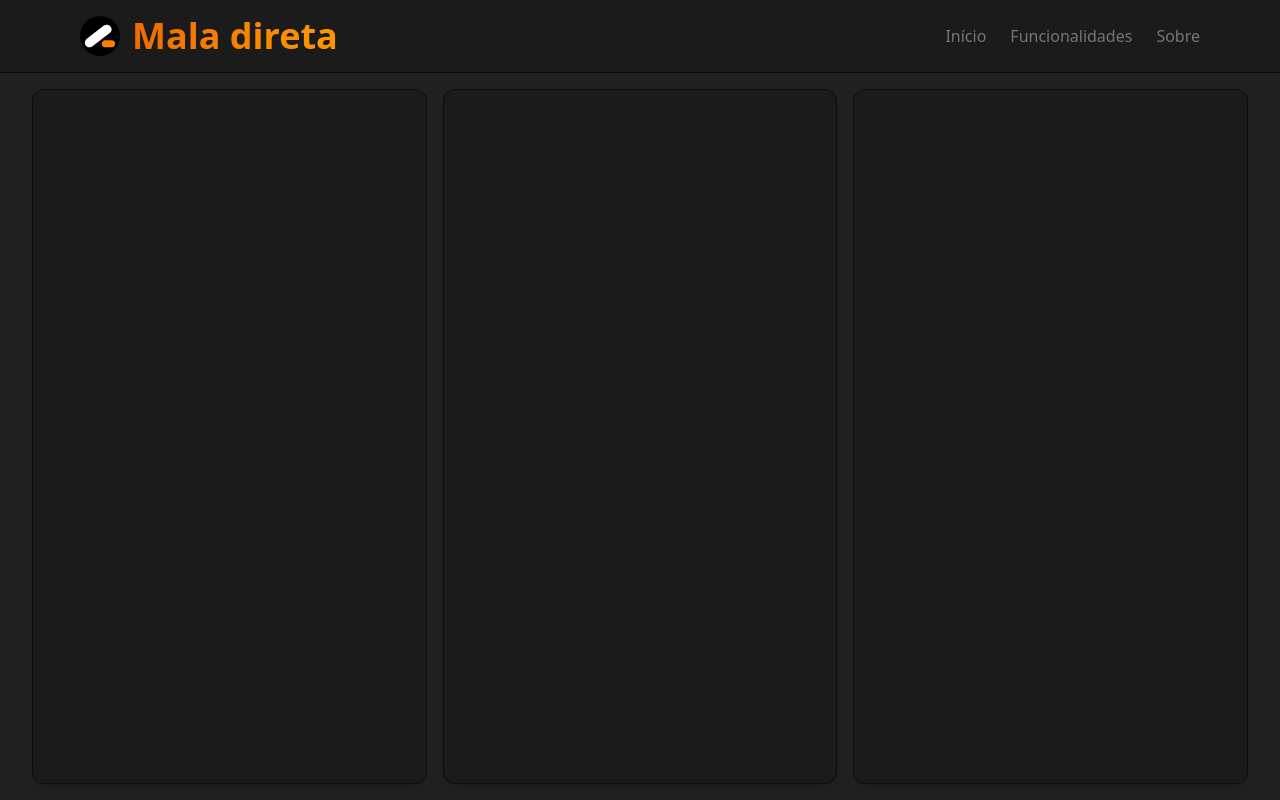
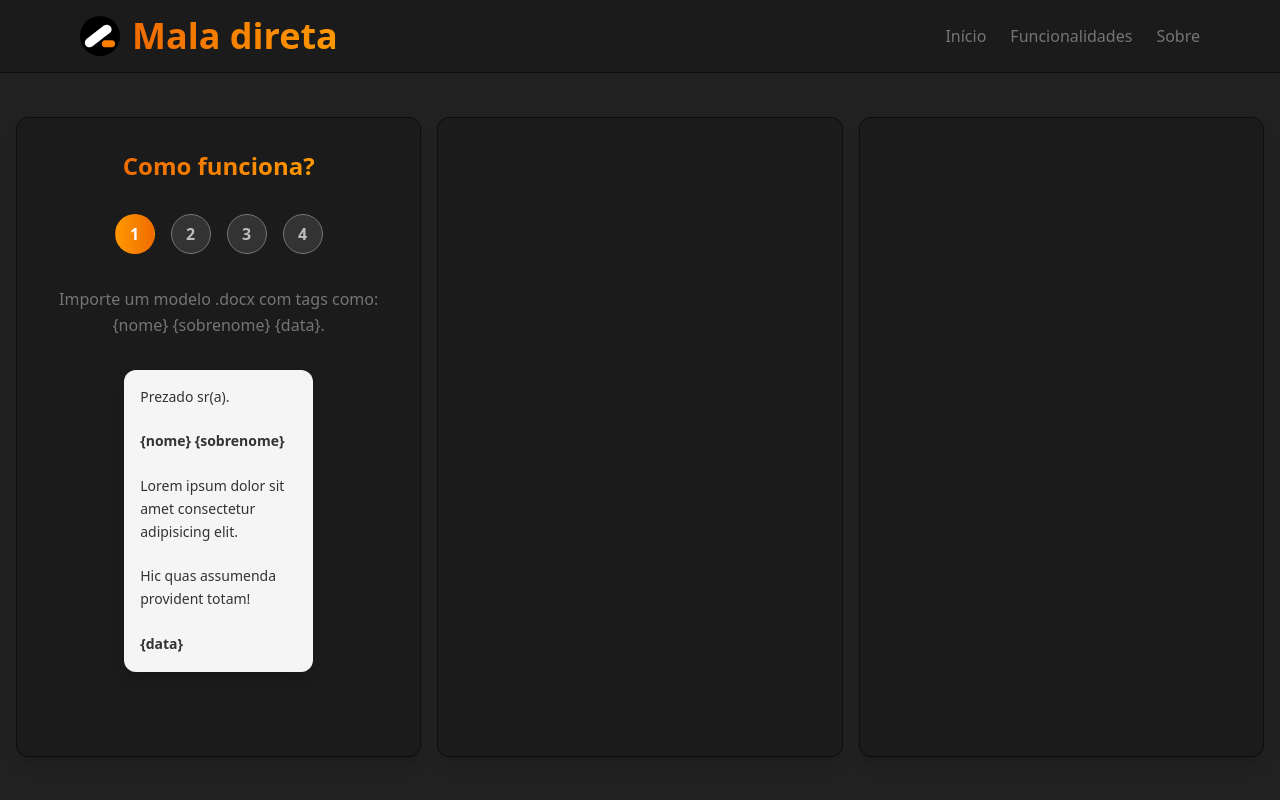
Before and after one commit to cesardmn/maladireta, a React (Vite) app: page / in a window 1280 px wide. Built offline with nearby package versions, Linux system fonts and the light colour scheme.

Commit message:
feaure: Criado o InfoPanel

```diff
--- a/package.json
+++ b/package.json
@@ -15,7 +15,8 @@
   "dependencies": {
     "@tailwindcss/vite": "^4.1.9",
     "react": "^19.1.0",
-    "react-dom": "^19.1.0"
+    "react-dom": "^19.1.0",
+    "react-icons": "^5.5.0"
   },
   "devDependencies": {
     "@eslint/js": "^9.25.0",
--- a/src/components/App.jsx
+++ b/src/components/App.jsx
@@ -1,20 +1,22 @@
 import Navbar from './Navbar'
 import ColumnContainer from './ColumnContainer'
+import InfoPanel from './InfoPanel'
 function App() {
   return (
-    <main className="dark h-[100svh] bg-bk-1 text-wt-1 font-sans flex flex-col overflow-hidden">
+    <main className="h-[100svh] bg-bk-1 text-wt-1 font-sans flex flex-col">
       <Navbar />
 
       <section
-        className="
-          grid w-full h-full
-          p-4 gap-4 overflow-y-auto
-          place-items-center
-          sm:grid-cols-1
-          lg:grid-cols-3 lg:px-8
-          "
+        className="h-[100%] overflow-y-auto overflow-x-hidden
+          grid gap-4 p-4
+          justify-center items-center
+          lg:grid-cols-3
+        "
       >
-        <ColumnContainer />
+        <ColumnContainer>
+          <InfoPanel />
+        </ColumnContainer>
+
         <ColumnContainer />
         <ColumnContainer />
       </section>
--- a/src/components/ColumnContainer.jsx
+++ b/src/components/ColumnContainer.jsx
@@ -2,9 +2,8 @@ const ColumnContainer = ({ children }) => {
   return (
     <div
       className="
-        flex bg-bk-2 rounded-xl border border-bk-3 shadow-lg
-        w-full p-6 min-h-[75vh] justify-center
-        max-w-2xl h-[100%] lg:overflow-hidden "
+        flex bg-bk-2 rounded-xl border border-bk-3 shadow-lg py-8 px-4 max-w-2xl w-full lg:h-[80svh]
+        "
     >
       {children}
     </div>
--- /dev/null
+++ b/src/components/InfoPanel.jsx
@@ -0,0 +1,196 @@
+import { useState } from 'react'
+import { BsFiletypeDocx } from 'react-icons/bs'
+
+// Etapas do processo
+const steps = [
+  {
+    id: 1,
+    text: 'Importe um modelo .docx com tags como: {nome} {sobrenome} {data}.',
+  },
+  {
+    id: 2,
+    text: 'Envie uma planilha .xlsx com colunas correspondentes às tags.',
+  },
+  {
+    id: 3,
+    text: 'Escolha qual coluna será usada para nomear os arquivos.',
+  },
+  {
+    id: 4,
+    text: 'Confira a prévia e gere os documentos personalizados.',
+  },
+]
+
+const InfoPanel = () => {
+  const [stepIndex, setStepIndex] = useState(0)
+
+  const handleStep = (index) => {
+    setStepIndex(index)
+  }
+
+  const renderStepContent = () => {
+    switch (stepIndex) {
+      case 0:
+        return <DocxModel />
+      case 1:
+        return <XlsxModel />
+      case 2:
+        return <ColumnSelector />
+      case 3:
+        return <PreviewModel />
+      default:
+        return null
+    }
+  }
+
+  return (
+    <div
+      className="flex flex-col justify-start gap-8 w-full items-center h-auto px-4"
+      role="region"
+      aria-label="Instruções do aplicativo"
+    >
+      <h2 className="text-gradient-orange text-2xl font-bold text-center">
+        Como funciona?
+      </h2>
+
+      <div className="flex gap-4 w-full justify-center" role="tablist">
+        {steps.map((step, index) => (
+          <button
+            key={step.id}
+            onClick={() => handleStep(index)}
+            aria-label={`Ir para o passo ${step.id}: ${step.text}`}
+            aria-current={stepIndex === index ? 'step' : undefined}
+            className={`h-10 w-10 flex items-center justify-center rounded-full transition font-bold text-base border cursor-pointer
+              ${
+                stepIndex === index
+                  ? 'bg-gradient-to-r from-or-1 to-or-3 text-wt-1 border-transparent'
+                  : 'bg-gr-3 text-gr-1 border-gr-2 hover:bg-gr-2 hover:text-wt-2'
+              }`}
+          >
+            {step.id}
+          </button>
+        ))}
+      </div>
+
+      <p className="text-gr-2 leading-relaxed text-center max-w-md">
+        {steps[stepIndex].text}
+      </p>
+
+      {renderStepContent()}
+    </div>
+  )
+}
+
+// Step 1
+const DocxModel = () => (
+  <article className="h-[80mm] w-[50mm] bg-wt-2 rounded-xl text-gr-3 text-sm p-4 leading-relaxed flex flex-col justify-between shadow-lg">
+    <p>Prezado sr(a).</p>
+    <p>
+      <strong>{'{nome} {sobrenome}'}</strong>
+    </p>
+    <p>Lorem ipsum dolor sit amet consectetur adipisicing elit.</p>
+    <p>Hic quas assumenda provident totam!</p>
+    <p>
+      <strong>{'{data}'}</strong>
+    </p>
+  </article>
+)
+
+// Step 2
+const XlsxModel = () => {
+  const headers = ['nome', 'sobrenome', 'data']
+  const data = [
+    { nome: 'Ana', sobrenome: 'Silva', data: '2025-01-10' },
+    { nome: 'Bruno', sobrenome: 'Souza', data: '2025-02-14' },
+    { nome: 'Carlos', sobrenome: 'Pereira', data: '2025-03-21' },
+    { nome: 'Daniela', sobrenome: 'Oliveira', data: '2025-04-08' },
+    { nome: 'Eduardo', sobrenome: 'Lima', data: '2025-05-17' },
+  ]
+
+  return (
+    <table className="w-full bg-wt-2 rounded-xl border-gray-300 text-left text-xs table-fixed overflow-hidden text-gr-3 shadow-2xl">
+      <thead>
+        <tr className="bg-wt-3">
+          {headers.map((header) => (
+            <th key={header} className="border border-gray-300 px-2 py-1">
+              {header}
+            </th>
+          ))}
+        </tr>
+      </thead>
+      <tbody>
+        {data.map((item, index) => (
+          <tr key={index} className="hover:bg-gray-50">
+            {headers.map((header) => (
+              <td key={header} className="border border-gray-300 px-2 py-1">
+                {item[header.toLowerCase()]}
+              </td>
+            ))}
+          </tr>
+        ))}
+      </tbody>
+    </table>
+  )
+}
+
+// Step 3 — seleção de coluna
+const ColumnSelector = () => {
+  return (
+    <div className="flex flex-col gap-4 items-center">
+      <div className="flex gap-4">
+        <button className="bg-or-3 text-wt-1 font-bold px-4 py-2 rounded">
+          nome
+        </button>
+        <button className="bg-or-2 opacity-50 text-wt-1 font-bold px-4 py-2 rounded">
+          sobrenome
+        </button>
+        <button className="bg-or-2 opacity-50 text-wt-1 font-bold px-4 py-2 rounded">
+          data
+        </button>
+      </div>
+
+      <p className="text-sm text-gr-2 mt-4 text-center ">
+        Os Arquivos serão nomeados correspondente à coluna escolhida:
+      </p>
+      <ul>
+        <li className="flex gap-2 items-center underline">
+          <BsFiletypeDocx />
+          <em>Ana.docx</em>
+        </li>
+        <li className="flex gap-2 items-center underline">
+          <BsFiletypeDocx />
+          <em>Bruno.docx</em>
+        </li>
+        <li className="flex gap-2 items-center underline">
+          <BsFiletypeDocx />
+          <em>Carlos.docx</em>
+        </li>
+        <li className="flex gap-2 items-center underline">
+          <BsFiletypeDocx />
+          <em>Daniela.docx</em>
+        </li>
+        <li className="flex gap-2 items-center underline">
+          <BsFiletypeDocx />
+          <em>Eduardo.docx</em>
+        </li>
+      </ul>
+    </div>
+  )
+}
+
+// Step 4 — prévia final
+const PreviewModel = () => (
+  <article className="h-[80mm] w-[50mm] bg-wt-2 rounded-xl text-gr-3 text-sm p-4 leading-relaxed flex flex-col justify-between shadow-lg">
+    <p>Prezado sr(a).</p>
+    <p>
+      <strong>{'Bruno Souza'}</strong>
+    </p>
+    <p>Lorem ipsum dolor sit amet consectetur adipisicing elit.</p>
+    <p>Hic quas assumenda provident totam!</p>
+    <p>
+      <strong>{'2525-02-14'}</strong>
+    </p>
+  </article>
+)
+
+export default InfoPanel
--- a/src/index.css
+++ b/src/index.css
@@ -34,6 +34,7 @@ body,
 #root {
   height: 100%;
   overflow: hidden;
+  user-select: none;
 }
 
 .text-gradient-orange {
@@ -59,7 +60,8 @@ body,
 ::-webkit-scrollbar-thumb {
   background-color: var(--color-bk-1);
   border-radius: 8px;
-  border: 3px solid var(--color-bk-3); /* Dá espaçamento ao redor */
+  border: 3px solid var(--color-bk-3);
+  /* Dá espaçamento ao redor */
   transition: background-color 0.3s ease;
 }
 
```
Also changed, not shown: 1 other file (tests, documents, lock files or other folders).
